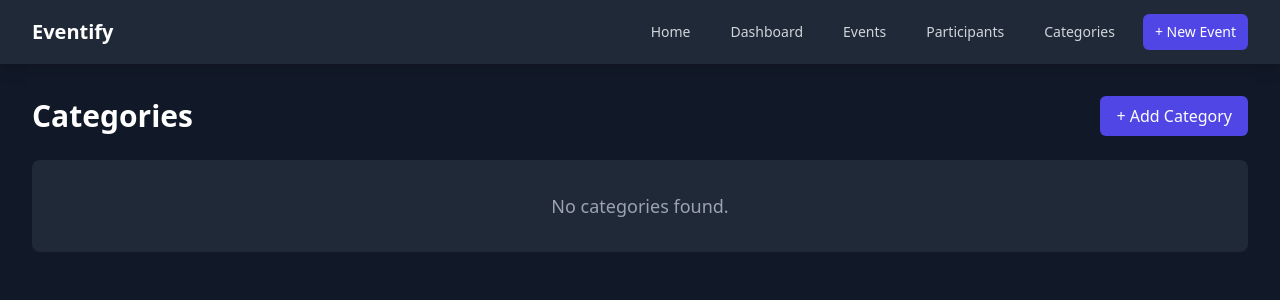
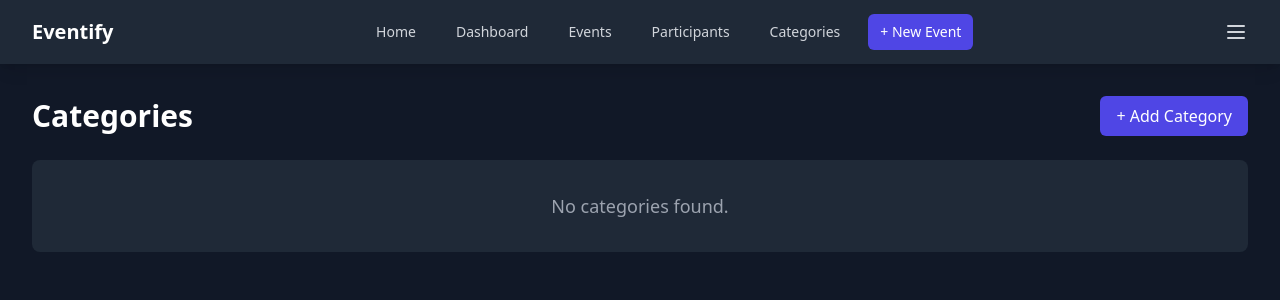
Before and after one commit to SkillexSJ/Eventify, a Django app: page /categories/ in a window 1280 px wide. Shown: the top 300 px of the page. Run offline with Django 5.2, Linux system fonts and the light colour scheme; data that the repository does not hold is empty.

Commit message:
update design

```diff
--- a/events/templates/base.html
+++ b/events/templates/base.html
@@ -17,7 +17,9 @@
                         Eventify
                     </a>
                 </div>
-                <div class="flex items-center space-x-4">
+
+                <!-- Desktop Navigation -->
+                <div class="hidden md:flex items-center space-x-4">
                     <a href="{% url 'home' %}" class="text-gray-300 hover:bg-gray-700 hover:text-white px-3 py-2 rounded-md text-sm font-medium">Home</a>
                     <a href="{% url 'dashboard' %}" class="text-gray-300 hover:bg-gray-700 hover:text-white px-3 py-2 rounded-md text-sm font-medium">Dashboard</a>
                     <a href="{% url 'event_list' %}" class="text-gray-300 hover:bg-gray-700 hover:text-white px-3 py-2 rounded-md text-sm font-medium">Events</a>
@@ -27,9 +29,46 @@
                         + New Event
                     </a>
                 </div>
+
+                <!-- Mobile menu  -->
+                <div class="md:hidden flex items-center">
+                    <button id="mobile-menu-button" type="button" class="text-gray-300 hover:text-white focus:outline-none focus:text-white">
+                        <svg class="h-6 w-6" fill="none" viewBox="0 0 24 24" stroke="currentColor">
+                            <path id="menu-icon" stroke-linecap="round" stroke-linejoin="round" stroke-width="2" d="M4 6h16M4 12h16M4 18h16" />
+                            <path id="close-icon" class="hidden" stroke-linecap="round" stroke-linejoin="round" stroke-width="2" d="M6 18L18 6M6 6l12 12" />
+                        </svg>
+                    </button>
+                </div>
+            </div>
+        </div>
+
+        <!-- Mobile Navigation -->
+        <div id="mobile-menu" class="hidden md:hidden">
+            <div class="px-2 pt-2 pb-3 space-y-1 sm:px-3">
+                <a href="{% url 'home' %}" class="text-gray-300 hover:bg-gray-700 hover:text-white block px-3 py-2 rounded-md text-base font-medium">Home</a>
+                <a href="{% url 'dashboard' %}" class="text-gray-300 hover:bg-gray-700 hover:text-white block px-3 py-2 rounded-md text-base font-medium">Dashboard</a>
+                <a href="{% url 'event_list' %}" class="text-gray-300 hover:bg-gray-700 hover:text-white block px-3 py-2 rounded-md text-base font-medium">Events</a>
+                <a href="{% url 'participant_list' %}" class="text-gray-300 hover:bg-gray-700 hover:text-white block px-3 py-2 rounded-md text-base font-medium">Participants</a>
+                <a href="{% url 'category_list' %}" class="text-gray-300 hover:bg-gray-700 hover:text-white block px-3 py-2 rounded-md text-base font-medium">Categories</a>
+                <a href="{% url 'event_create' %}" class="bg-indigo-600 hover:bg-indigo-700 text-white block px-3 py-2 rounded-md text-base font-medium">
+                    + New Event
+                </a>
             </div>
         </div>
     </nav>
+
+    <script>
+        const mobileMenuButton = document.getElementById('mobile-menu-button');
+        const mobileMenu = document.getElementById('mobile-menu');
+        const menuIcon = document.getElementById('menu-icon');
+        const closeIcon = document.getElementById('close-icon');
+
+        mobileMenuButton.addEventListener('click', () => {
+            mobileMenu.classList.toggle('hidden');
+            menuIcon.classList.toggle('hidden');
+            closeIcon.classList.toggle('hidden');
+        });
+    </script>
 
     <main class="max-w-7xl mx-auto p-4 sm:p-6 lg:p-8">
         {% block content %}
```
